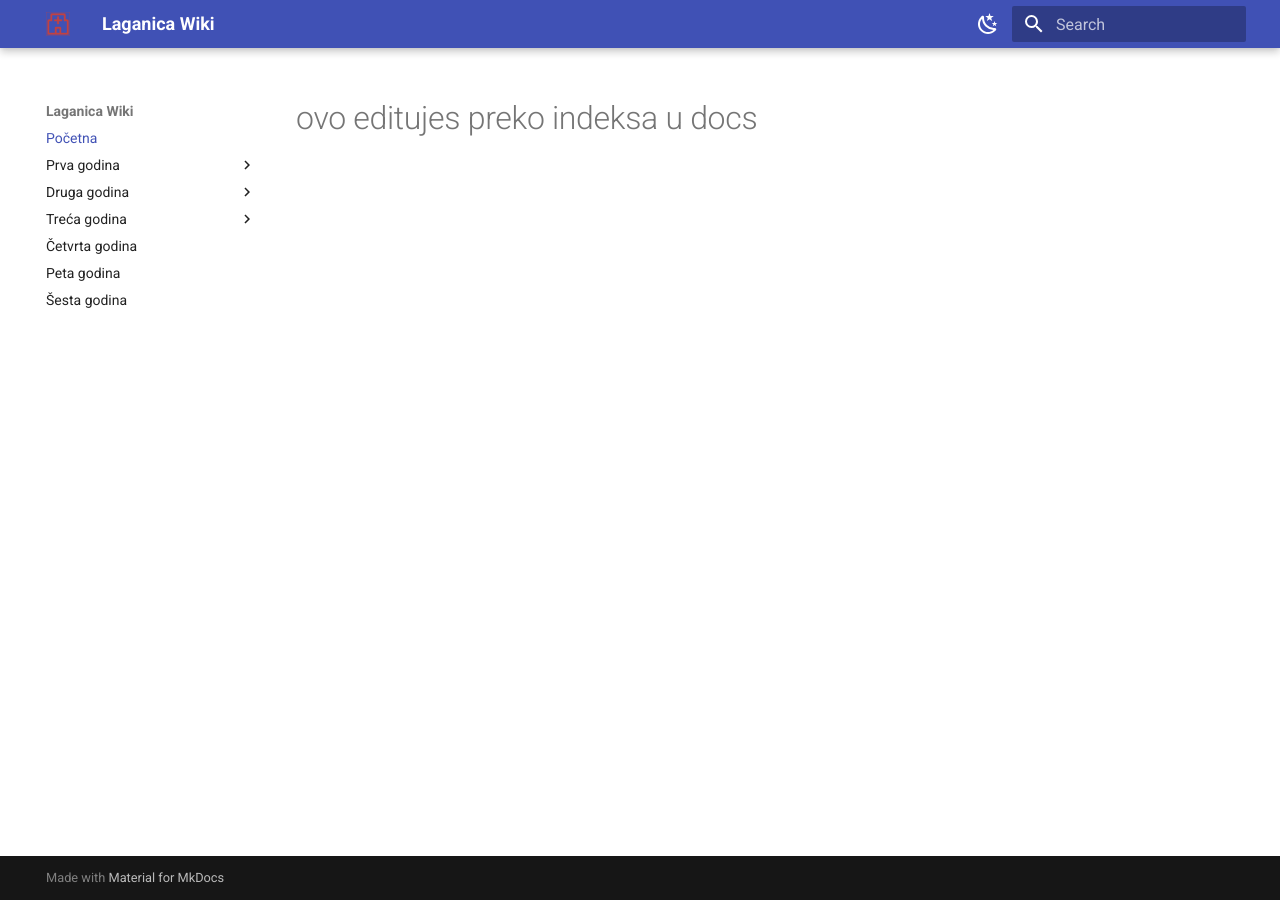
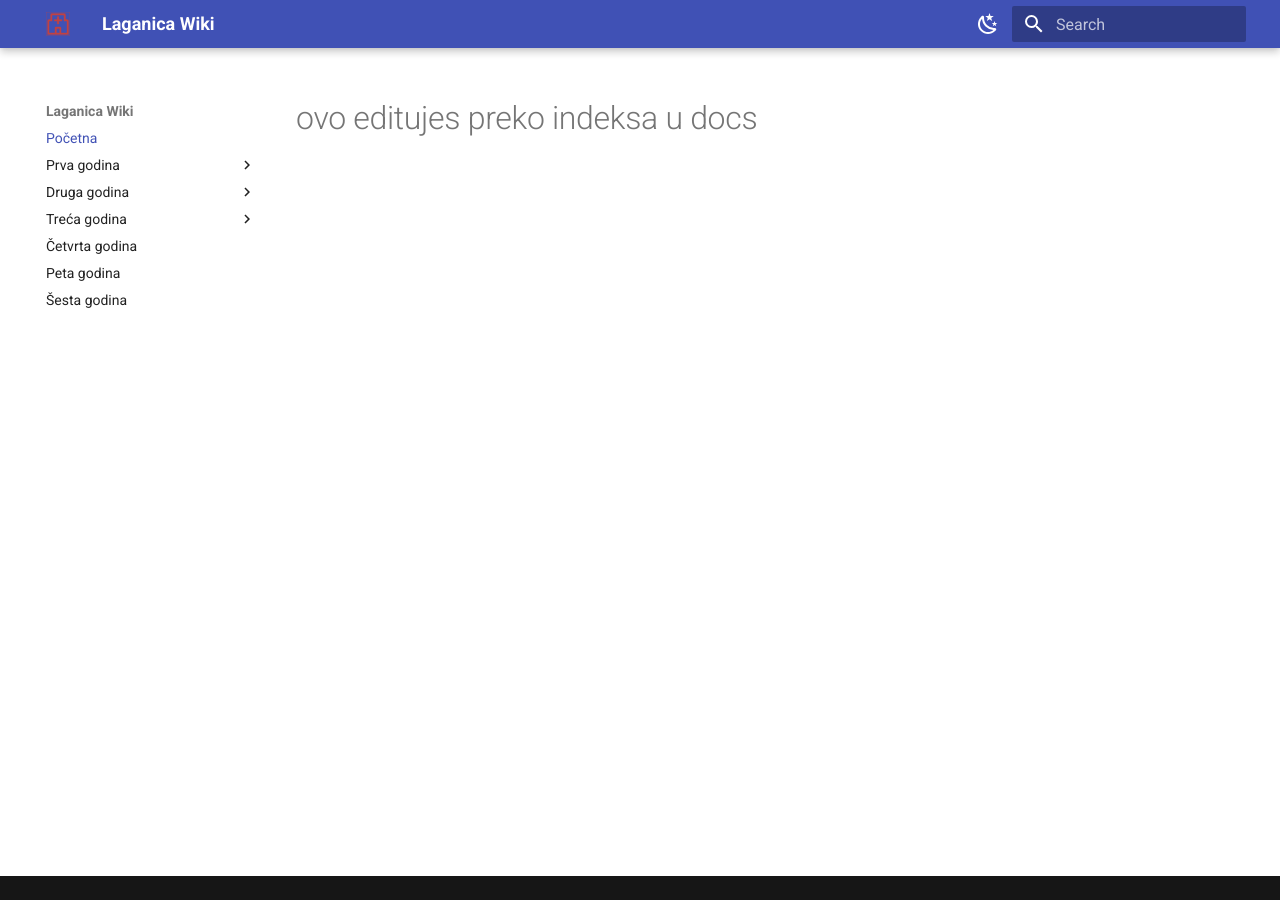
Before and after one commit to Goga-NG/laganica-wiki, an MkDocs documentation site: the page built from docs/index.md, in a window 1280 px wide. Built offline with MkDocs 1.6.1 and Material for MkDocs 9.7.7, drawn with Linux system fonts in a browser that asks for light colours.

Commit message:
popravka svetla

```diff
--- /dev/null
+++ b/docs/javascripts/theme.js
@@ -0,0 +1,4 @@
+document.addEventListener("DOMContentLoaded", function () {
+  var scheme = localStorage.getItem("data-md-color-scheme") || "default";
+  document.body.setAttribute("data-md-color-scheme", scheme);
+});
--- a/mkdocs.yml
+++ b/mkdocs.yml
@@ -20,6 +20,12 @@
 
 extra_css:
   - stylesheets/extra.css
+
+extra:
+  generator: false
+
+extra_javascript:
+  - javascripts/theme.js
 
 plugins:
   - search
```
